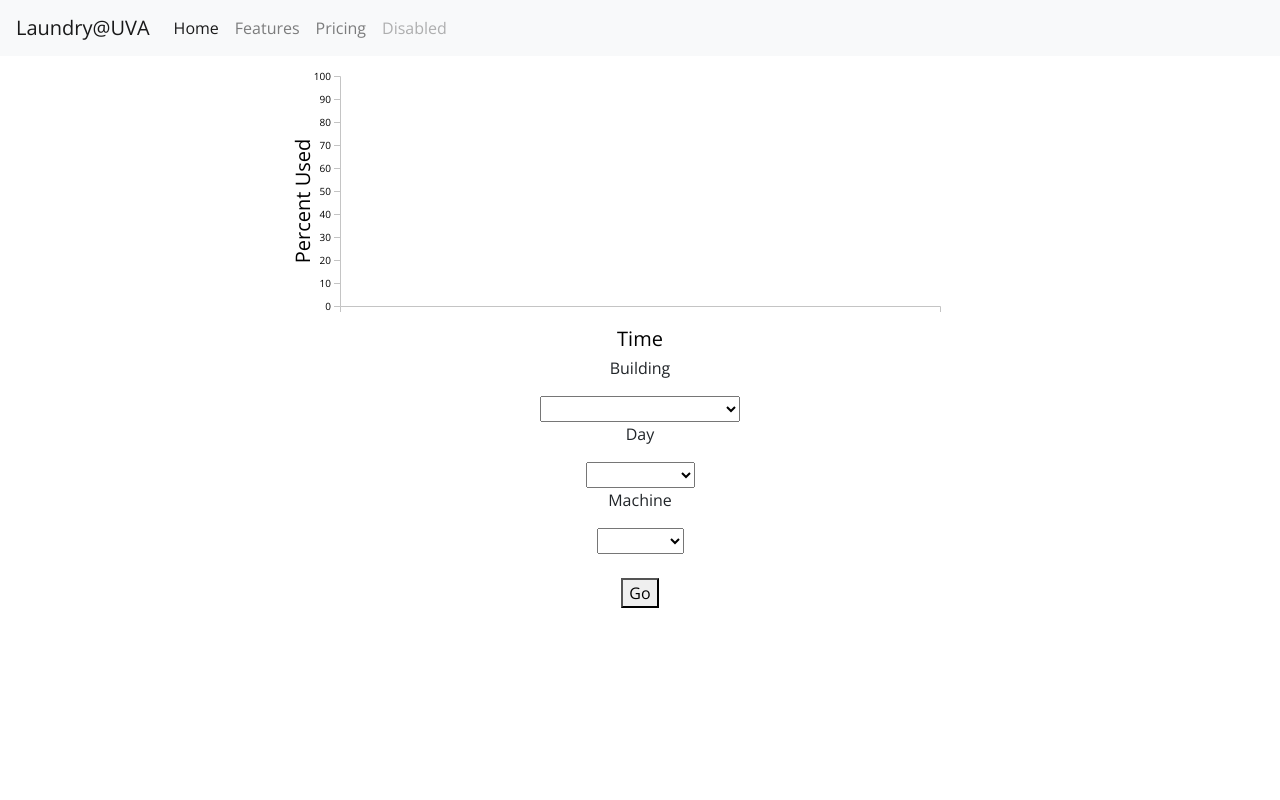
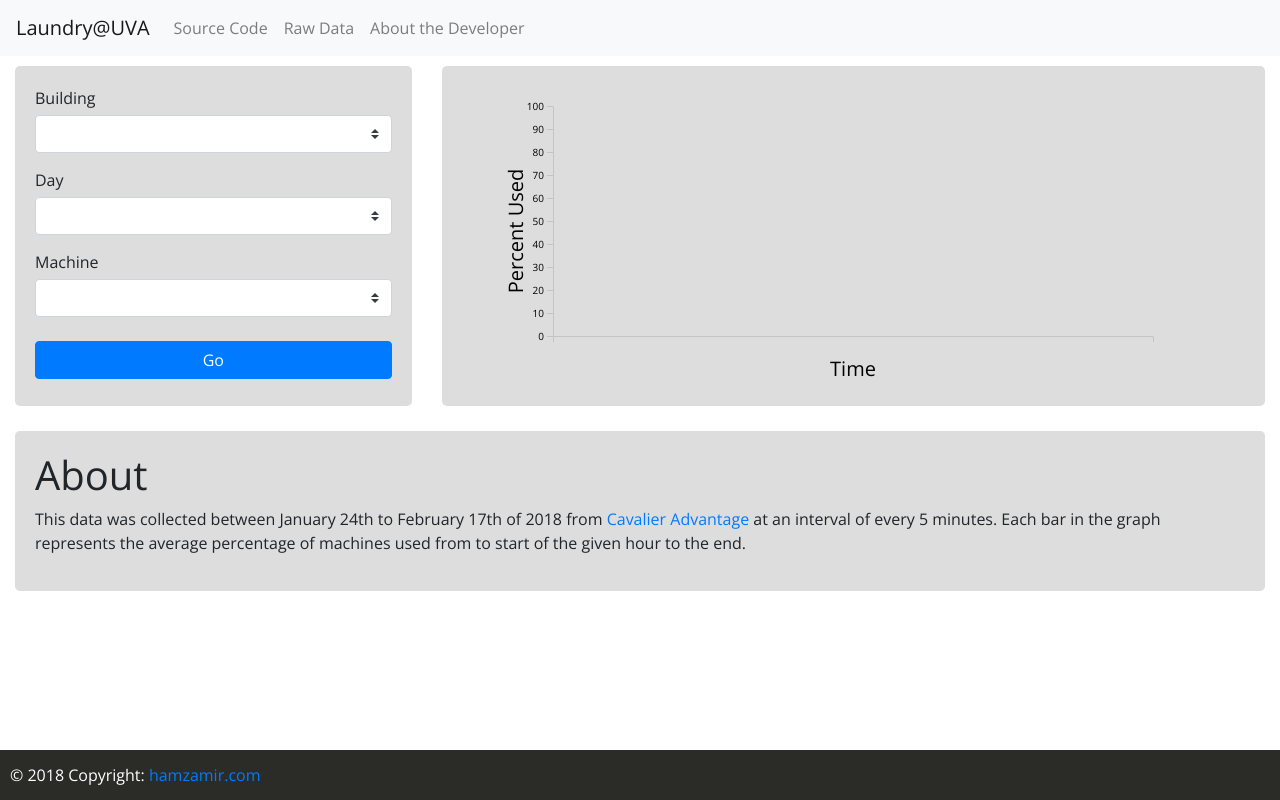
Before and after one commit to hmir/laundry-traffic, a Flask app: template templates/data.html in a window 1280 px wide. Run offline with Flask 2, Linux system fonts and the light colour scheme; the template is opened without the code that fills it, so the values that code supplies are empty; some libraries are stand-ins or nearby versions.

Commit message:
design changes made to page

```diff
--- a/templates/data.html
+++ b/templates/data.html
@@ -51,6 +51,64 @@
         stroke-width: 1;
       }
 
+      #page_row {
+        margin-top: 10px;
+      }
+
+      #select_container {
+        border-radius: 5px;
+        background: #dddddd;
+        padding: 20px;
+        width: 100%;
+        height: 100%;
+        text-align: left;
+      }
+
+      #select_container p {
+        margin-bottom: 5px;
+      }
+
+      #graph_container {
+        border-radius: 5px;
+        background: #dddddd;
+        padding: 20px;
+        width: 100%;
+        height: 100%;
+      }
+
+      #about_row {
+        margin-top: 25px;
+      }
+
+      #about_container {
+        border-radius: 5px;
+        background: #dddddd;
+        padding: 20px;
+        width: 100%;
+        height: 100%;
+        text-align: center;
+      }
+
+      #about_text {
+        text-align: left;
+      }
+
+      footer {
+        background: #2b2c28;
+        position: absolute;
+        bottom: 0;
+        width: 100%;
+        height: 50px;
+        text-align: left;
+        font-weight: 200;
+      }
+
+      footer div {
+        margin-top: 13px;
+        margin-left: 10px;
+        color: white;
+      }
+
   </style>
 </head>
 <body>
@@ -62,15 +120,75 @@
     </button>
     <div class="collapse navbar-collapse" id="navbarNavAltMarkup">
       <div class="navbar-nav">
-        <a class="nav-item nav-link active" href="#">Home <span class="sr-only">(current)</span></a>
-        <a class="nav-item nav-link" href="#">Features</a>
-        <a class="nav-item nav-link" href="#">Pricing</a>
-        <a class="nav-item nav-link disabled" href="#">Disabled</a>
+          <a class="nav-item nav-link" href="https://github.com/hmir/laundry-traffic" target="_blank"> Source Code </a>
+          <a class="nav-item nav-link" href="https://www.dropbox.com/sh/y6e80ckxausjees/AAAhi-p47vjPH3_c8teUYk5ha?dl=0" target="_blank"> Raw Data </a>
+          <a class="nav-item nav-link" href="http://hamzamir.com" target="_blank"> About the Developer</a>
       </div>
     </div>
   </nav>
 
 <script src="//d3js.org/d3.v4.min.js"></script>
+<div id="page_container" class="container-fluid">
+  <div id="page_row" class="row">
+    <div class="col-md-4 col-xs-12">
+      <div id=select_container>
+          <p> Building </p>
+          <select id="buildingSelect" class="custom-select" style="margin-bottom: 15px">
+            <option value="Balz-Dobie">Balz-Dobie</option>
+            <option value="BiceHouse">Bice House</option>
+            <option value="BrownCollege">Brown College</option>
+            <option value="Dabney">Dabney</option>
+            <option value="Dillard">Dillard</option>
+            <option value="Cauthen">Cauthen</option>
+            <option value="CopeleyBldg829">Copeley Bldg 829</option>
+            <option value="CopeleyBldg833">Copeley Bldg 833</option>
+            <option value="CopeleyBldg836">Copeley Bldg 836</option>
+            <option value="CopeleyBldg839">Copeley Bldg 839</option>
+            <option value="EastLawn">East Lawn</option>
+            <option value="FaulknerApartments">Faulkner Apartments</option>
+            <option value="FrenchHouse">French House</option>
+            <option value="GibbonsHouse">Gibbons House</option>
+            <option value="Gooch">Gooch</option>
+            <option value="Gwathmey">Gwathmey</option>
+            <option value="HerefordCollege(Runk)">Hereford College (Runk)</option>
+            <option value="Kellogg">Kellogg</option>
+            <option value="Lambeth">Lambeth</option>
+            <option value="Lewis">Lewis</option>
+            <option value="Lile-Maupin">Lile-Maupin</option>
+            <option value="Metcalf">Metcalf</option>
+            <option value="Munford">Munford</option>
+            <option value="ShannonHouse">Shannon House</option>
+            <option value="SheaHouse">Shea House</option>
+            <option value="SpanishHouse">Spanish House</option>
+            <option value="Tuttle-Dunnington">Tuttle-Dunnington</option>
+            <option value="Watson-Webb">Watson-Webb</option>
+          </select>
+
+          <p> Day </p>
+          <select id="daySelect" class="custom-select" style="margin-bottom: 15px">
+            <option value="Monday">Monday</option>
+            <option value="Tuesday">Tuesday</option>
+            <option value="Wednesday">Wednesday</option>
+            <option value="Thursday">Thursday</option>
+            <option value="Friday">Friday</option>
+            <option value="Saturday">Saturday</option>
+            <option value="Sunday">Sunday</option>
+          </select>
+
+          <p> Machine </p>
+          <select id="machineSelect" class="custom-select">
+            <option value="washers">Washers</option>
+            <option value="dryers">Dryers</option>
+          </select>
+
+          <br>
+          <br>
+          <button type="button" class="btn btn-primary" style="width: 100%">Go</button>
+      </div>
+    </div>
+    <div class="col-md-8 col-xs-12">
+      <div id="graph_container">
+        <div id="graph">
           <script>
 
             // make object keys hourly instead of every 5 minutes
@@ -106,7 +224,7 @@ var color = "steelblue";
             // append the svg object to the body of the page
             // append a 'group' element to 'svg'
             // moves the 'group' element to the top left margin
-var svg = d3.select("body").append("svg")
+            var svg = d3.select("#graph").append("svg")
                 .attr("width", width + margin.left + margin.right)
                 .attr("height", height + margin.top + margin.bottom)
                 .attr("id", "graph")
@@ -188,61 +306,30 @@ svg.append("text")
                 .text("Percent Used");
 
           </script>
+        </div>
+      </div>
+    </div>
+  </div>
+  <div id="about_row" class="row">
+    <div id="about_col" class="col-xs-12 col-md-12">
+      <div id="about_container">
+        <div id="about_text">
+          <h1> About </h1>
+          <p> This data was collected between January 24th to February 17th of 2018 from <a href="http://www.virginia.edu/cavalieradvantage"> Cavalier Advantage </a>
+          at an interval of every 5 minutes. Each bar in the graph represents the average percentage of machines used from to start of the given hour to the end. </p>
+        </div>
+      </div>
+    </div>
+  </div>
+</div>
 
-<div id=container>
-  <p> Building </p>
-  <select id='buildingSelect'>
-    <option value="Balz-Dobie">Balz-Dobie</option>
-    <option value="BiceHouse">Bice House</option>
-    <option value="BrownCollege">Brown College</option>
-    <option value="Dabney">Dabney</option>
-    <option value="Dillard">Dillard</option>
-    <option value="Cauthen">Cauthen</option>
-    <option value="CopeleyBldg829">Copeley Bldg 829</option>
-    <option value="CopeleyBldg833">Copeley Bldg 833</option>
-    <option value="CopeleyBldg836">Copeley Bldg 836</option>
-    <option value="CopeleyBldg839">Copeley Bldg 839</option>
-    <option value="EastLawn">East Lawn</option>
-    <option value="FaulknerApartments">Faulkner Apartments</option>
-    <option value="FrenchHouse">French House</option>
-    <option value="GibbonsHouse">Gibbons House</option>
-    <option value="Gooch">Gooch</option>
-    <option value="Gwathmey">Gwathmey</option>
-    <option value="HerefordCollege(Runk)">Hereford College (Runk)</option>
-    <option value="Kellogg">Kellogg</option>
-    <option value="Lambeth">Lambeth</option>
-    <option value="Lewis">Lewis</option>
-    <option value="Lile-Maupin">Lile-Maupin</option>
-    <option value="Metcalf">Metcalf</option>
-    <option value="Munford">Munford</option>
-    <option value="ShannonHouse">Shannon House</option>
-    <option value="SheaHouse">Shea House</option>
-    <option value="SpanishHouse">Spanish House</option>
-    <option value="Tuttle-Dunnington">Tuttle-Dunnington</option>
-    <option value="Watson-Webb">Watson-Webb</option>
-  </select>
+<footer>
+    <div>© 2018 Copyright:
+      <a href="http://hamzamir.com"> hamzamir.com</a>
+    </div>
 
-  <p> Day </p>
-  <select id='daySelect'>
-    <option value="Monday">Monday</option>
-    <option value="Tuesday">Tuesday</option>
-    <option value="Wednesday">Wednesday</option>
-    <option value="Thursday">Thursday</option>
-    <option value="Friday">Friday</option>
-    <option value="Saturday">Saturday</option>
-    <option value="Sunday">Sunday</option>
-  </select>
+  </footer>
 
-  <p> Machine </p>
-  <select id='machineSelect'>
-    <option value="washers">Washers</option>
-    <option value="dryers">Dryers</option>
-  </select>
-
-  <br>
-  <br>
-  <button id=go_button> Go </button>
-</div>
 <script>
 
   var url = new URL(window.location.href);
```
Lines whose indentation alone changed are shown as unchanged.
